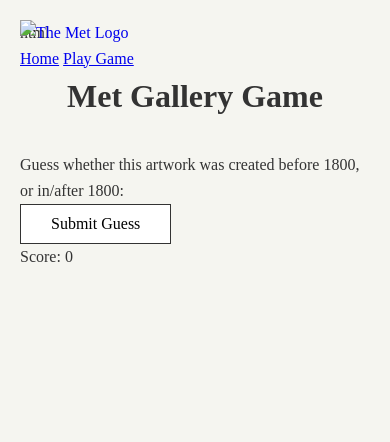
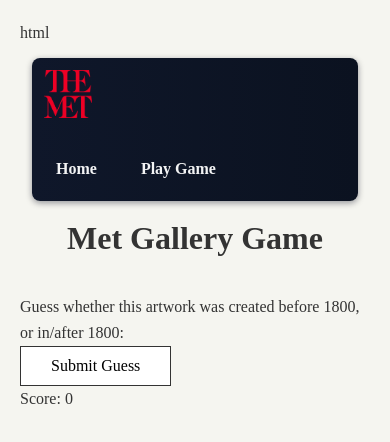
Before and after one commit to kersti-spec/Met-game, a plain HTML site: page index.html in a window 390 px wide. Drawn offline with Linux system fonts and the light colour scheme; no server answers.

Commit message:
works again:)

```diff
--- a/index.html
+++ b/index.html
@@ -11,14 +11,13 @@ html
 
 <body>
     <div class="header">
-        <a href="/"><img src="/images/met logo.png" alt="The Met Logo" class="logo">
-        </a>
+        <img src="images/met_logo.png" alt="The Met Logo" class="logo">
+        <nav>
+            <a href="index.html">Home</a>
+            <a href="game.html">Play Game</a>
+        </nav>
     </div>
 
-    <nav>
-        <a href="index.html">Home</a>
-        <a href="game.html">Play Game</a>
-    </nav>
     <h1>Met Gallery Game</h1>
     <p>Guess whether this artwork was created before 1800, or in/after 1800:</p>
 
--- a/style.css
+++ b/style.css
@@ -14,7 +14,6 @@ body {
 }
 
 .logo {
-    position: absolute;
     top: 20px;
     left: 20px;
     max-width: 150px;
@@ -120,3 +119,66 @@ button:hover {
 .start-button {
     margin-top: 30px;
 }
+
+.header {
+    display: flex;
+    align-items: center;
+    justify-content: space-between;
+    gap: 1rem;
+    padding: 12px 24px;
+    background: linear-gradient(90deg, #0f172a, #0b1220);
+    color: #fff;
+    box-shadow: 0 2px 6px rgba(2,6,23,0.4);
+
+    border-radius: 8px;
+    margin: 12px;
+}
+
+.header .logo {
+    height: 56px;
+    width: auto;
+    object-fit: contain;
+    display: block;
+}
+
+.header nav {
+    display: flex;
+    align-items: center;
+    gap: 12px;
+}
+
+.header nav a {
+    color: rgba(255,255,255,0.95);
+    text-decoration: none;
+    padding: 8px 12px;
+    border-radius: 6px;
+    font-weight: 600;
+    transition: background .15s ease, transform .08s ease;
+}
+
+.header nav a:hover,
+.header nav a:focus {
+    background: rgba(255,255,255,0.06);
+    transform: translateY(-1px);
+}
+
+@media (max-width: 600px) {
+    .header {
+        flex-direction: column;
+        align-items: flex-start;
+        padding: 12px;
+    }
+    .header .logo {
+        height: 48px;
+        margin-bottom: 8px;
+    }
+    .header nav {
+        width: 100%;
+        justify-content: flex-start;
+        flex-wrap: wrap;
+    }
+    .header nav a {
+        margin-right: 8px;
+        margin-top: 6px;
+    }
+}
```
Also changed, not shown: game.html (+2 -2 lines).
